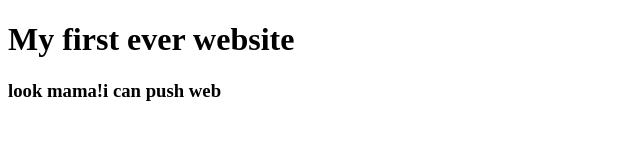
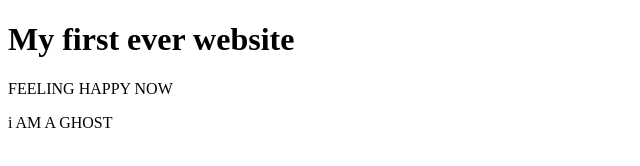
Before and after one commit to TanbinTanny5669/my-first-website, a plain HTML site: page index.html in a window 1280 px wide. Shown: the whole page, without its empty margins (0-640 px from the left). Drawn offline with Linux system fonts and the light colour scheme.

Commit message:
ghost added

```diff
--- a/index.html
+++ b/index.html
@@ -8,6 +8,7 @@
 </head>
 <body>
     <h1>My first ever website</h1>
-    <h3>look mama!i can push web</h3>
+    <p>FEELING HAPPY NOW</p>
+    <P>i AM A GHOST</P>
 </body>
 </html>
```
